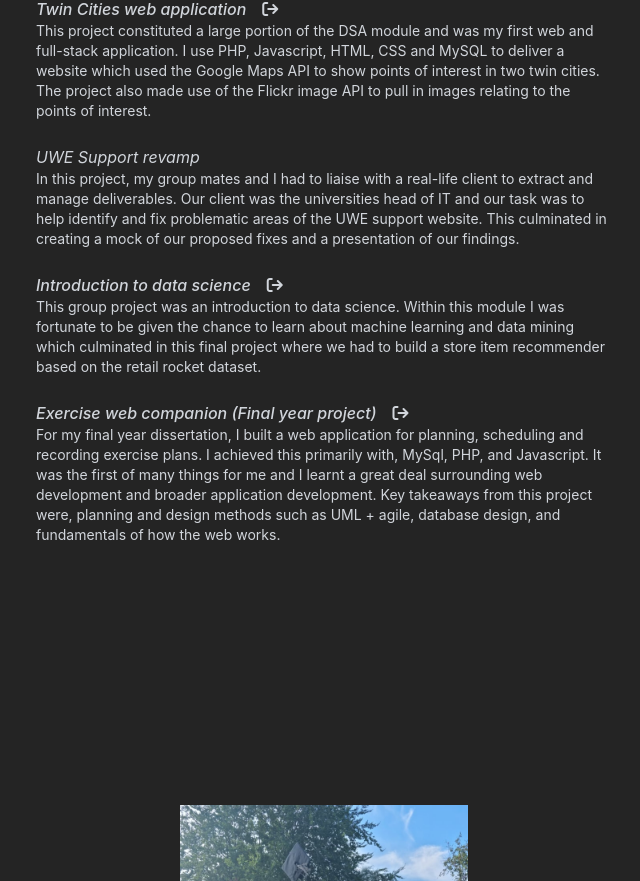
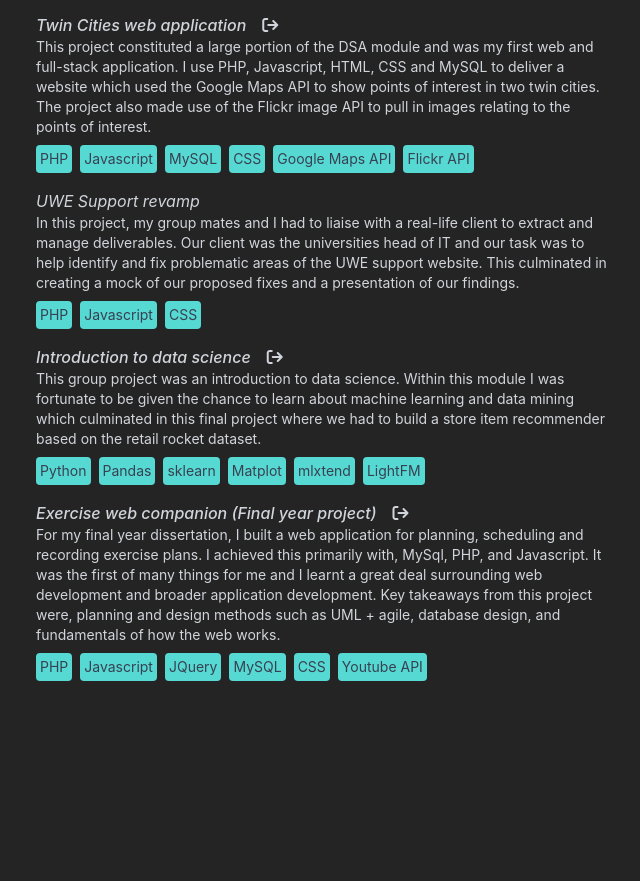
Before and after one commit to pjholt1234/personal-portfolio, a React (Vite) app: page /events/uni in a window 1280 px wide. Shown: the part 2619-3500 px from the top of the page, without its empty margins (636-1276 px from the left). Built offline with nearby package versions, Linux system fonts and the light colour scheme.

Commit message:
Add pills to uni projects

```diff
--- a/src/data/events.js
+++ b/src/data/events.js
@@ -59,6 +59,7 @@ const events = {
               "the command line and built in Java. This project was my first exposure to OOP. Part of the marks were " +
               "for designing the project using UML and the rest were for delivering a final application which implement " +
               "polymorphism and inheritance.",
+            pills: [{ text: "Java" }],
           },
           {
             heading: "Twin Cities web application",
@@ -68,6 +69,14 @@ const events = {
               "application. I use PHP, Javascript, HTML, CSS and MySQL to deliver a website which used the Google Maps " +
               "API to show points of interest in two twin cities. The project also made use of the Flickr image API to" +
               " pull in images relating to the points of interest.",
+            pills: [
+              { text: "PHP" },
+              { text: "Javascript" },
+              { text: "MySQL" },
+              { text: "CSS" },
+              { text: "Google Maps API" },
+              { text: "Flickr API" },
+            ],
           },
           {
             heading: "UWE Support revamp",
@@ -76,6 +85,7 @@ const events = {
               "deliverables. Our client was the universities head of IT and our task was to help identify and fix " +
               "problematic areas of the UWE support website. This culminated in creating a mock of our proposed fixes" +
               " and a presentation of our findings.",
+            pills: [{ text: "PHP" }, { text: "Javascript" }, { text: "CSS" }],
           },
           {
             heading: "Introduction to data science",
@@ -84,6 +94,14 @@ const events = {
               "This group project was an introduction to data science. Within this module I was fortunate to be given the " +
               "chance to learn about machine learning and data mining which culminated in this final project where we had to " +
               "build a store item recommender based on the retail rocket dataset.",
+            pills: [
+              { text: "Python" },
+              { text: "Pandas" },
+              { text: "sklearn" },
+              { text: "Matplot" },
+              { text: "mlxtend" },
+              { text: "LightFM" },
+            ],
           },
           {
             heading: "Exercise web companion (Final year project)",
@@ -93,6 +111,14 @@ const events = {
               "I achieved this primarily with, MySql, PHP, and Javascript. It was the first of many things for me and I learnt " +
               "a great deal surrounding web development and broader application development. Key takeaways from this project " +
               "were, planning and design methods such as UML + agile, database design, and fundamentals of how the web works.",
+            pills: [
+              { text: "PHP" },
+              { text: "Javascript" },
+              { text: "JQuery" },
+              { text: "MySQL" },
+              { text: "CSS" },
+              { text: "Youtube API" },
+            ],
           },
         ],
       },
```
